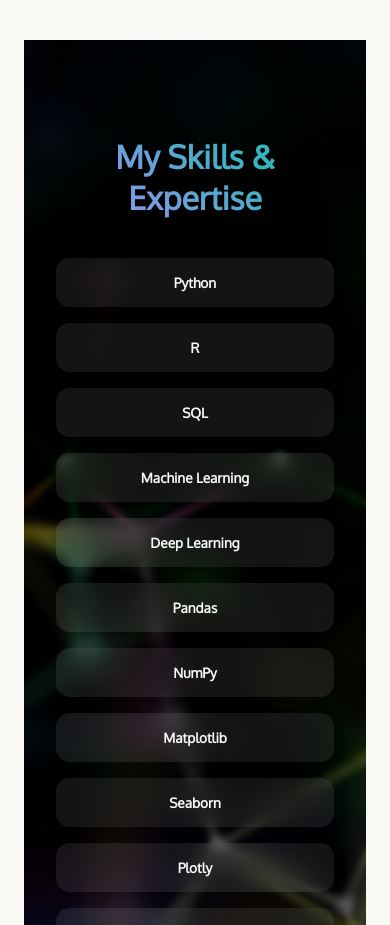
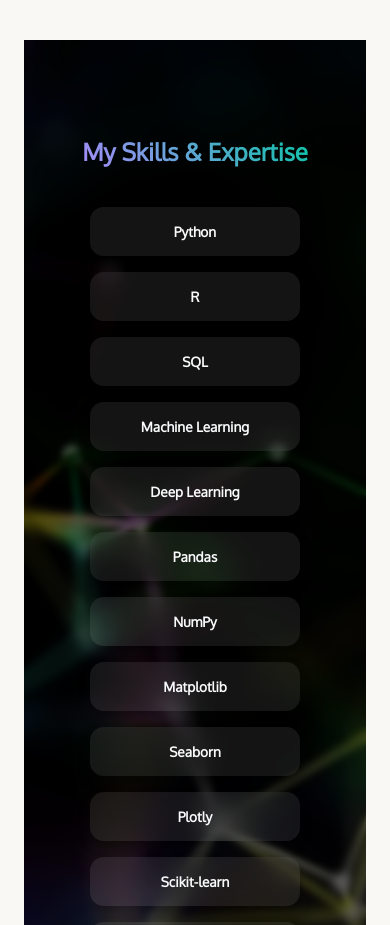
Before and after one commit to girlierazon84/Portfolio, a React (Create React App) app in the folder client/: page / in a window 390 px wide. Shown: the part 2260-3185 px from the top of the page. Built offline with nearby package versions, Linux system fonts and the light colour scheme; no server answers.

Commit message:
feat: update media query for Title component to improve responsiveness on smaller screens

```diff
--- a/client/src/components/Skills.tsx
+++ b/client/src/components/Skills.tsx
@@ -39,8 +39,9 @@ const Title = styled.h2`
         -webkit-background-clip: text;
         -webkit-text-fill-color: transparent;
 
-    @media (min-width: 360px) {
+    @media (max-width: 768px) {
         margin-top: 0;
+        font-size: 1.5rem;
     }
 `;
 
```
